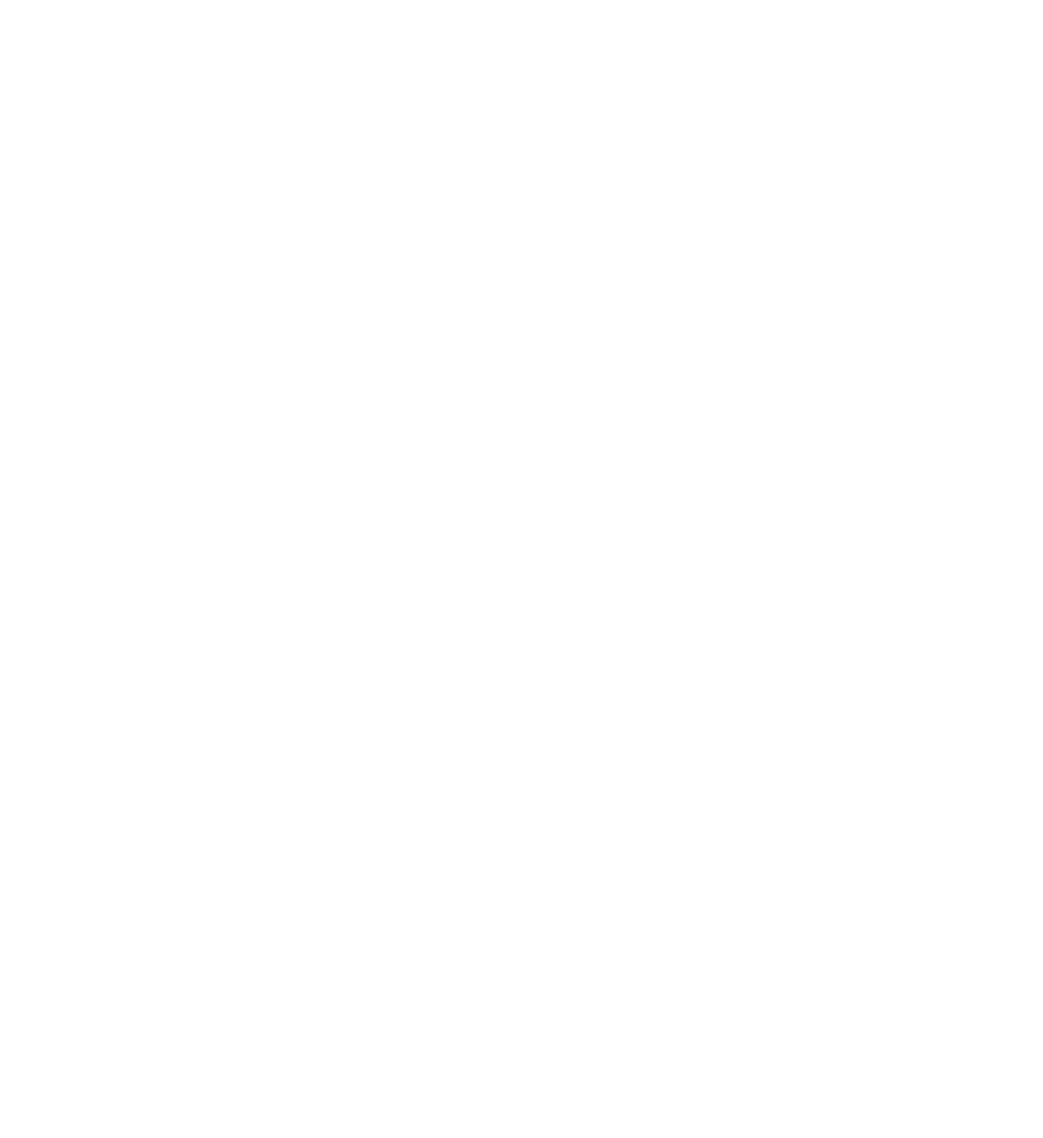
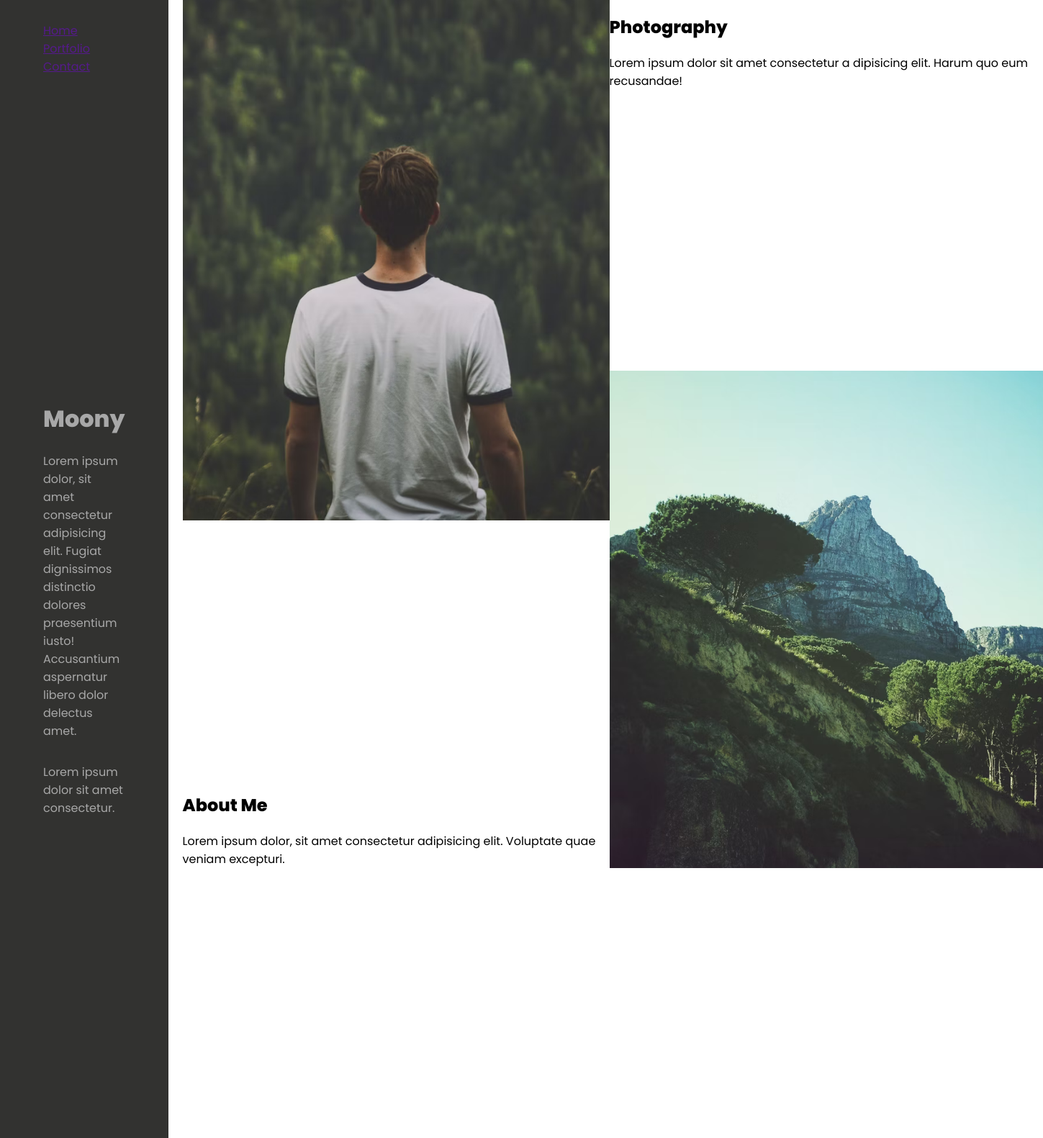
Before and after one commit to Fomonyuytar-Joseph/CSS-GRID, a plain HTML site: page portfolio/index.html in a window 1280 px wide. Shown: the whole page at 72% size, 1449 px wide, since content can reach past the window. Before the commit the page ends 800 px from the top, so only its background shows below. Drawn offline with Linux system fonts and the light colour scheme.

Commit message:
add grid

```diff
--- a/portfolio/index.html
+++ b/portfolio/index.html
@@ -9,5 +9,39 @@
 </head>
 <body>
 
+    <main>
+        <div class="panel welcome">
+            <nav>
+              <a href="">Home</a>
+              <a href="">Portfolio</a>
+              <a href="">Contact</a>
+            </nav>
+            <div>
+              <h1>Moony</h1>
+              <p>Lorem ipsum dolor, sit amet consectetur adipisicing elit. Fugiat dignissimos distinctio dolores praesentium iusto! Accusantium aspernatur libero dolor delectus amet.</p>
+            </div>
+            <footer>
+              <p>Lorem ipsum dolor sit amet consectetur.</p>
+            </footer>
+          </div>
+        <div class="panel about">
+            <img src="img/1.png" alt="main pic">
+            <div class="text">
+                <h2>About Me</h2>
+                <p>Lorem ipsum dolor, sit amet consectetur
+                    adipisicing elit. Voluptate quae veniam excepturi.</p>
+            </div>
+
+        </div>
+        <div class="panel photos">
+            <div class="text">
+                <h2>Photography</h2>
+                <p>Lorem ipsum dolor sit amet consectetur a
+                    dipisicing elit. Harum quo eum recusandae!</p>
+            </div>
+            <img src="img/2.png" alt="landscape pic">
+        </div>
+    </main>
+
 </body>
 </html>
--- a/portfolio/style.css
+++ b/portfolio/style.css
@@ -4,3 +4,26 @@ body {
   margin: 0;
   font-family: "Poppins";
 }
+
+main{
+    display: grid;
+    grid-template-columns: 1.2fr 1fr 1fr;
+    min-height: 100%;
+}
+
+.panel{
+    display: grid;
+    grid-template-columns: 1fr;
+}
+
+.panel.welcome {
+    background: #323230;
+    padding: 30px 60px;
+    grid-auto-rows: 1fr;
+  }
+
+  .panel.welcome{
+    color: #a8a8a8;
+    text-decoration: none;
+    margin-right: 20px;
+  }
```
